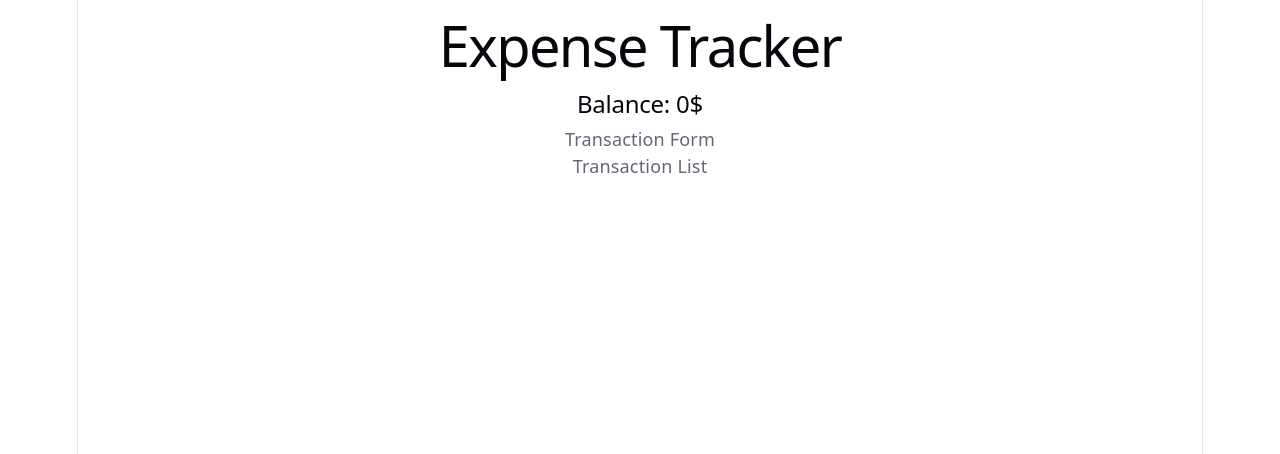
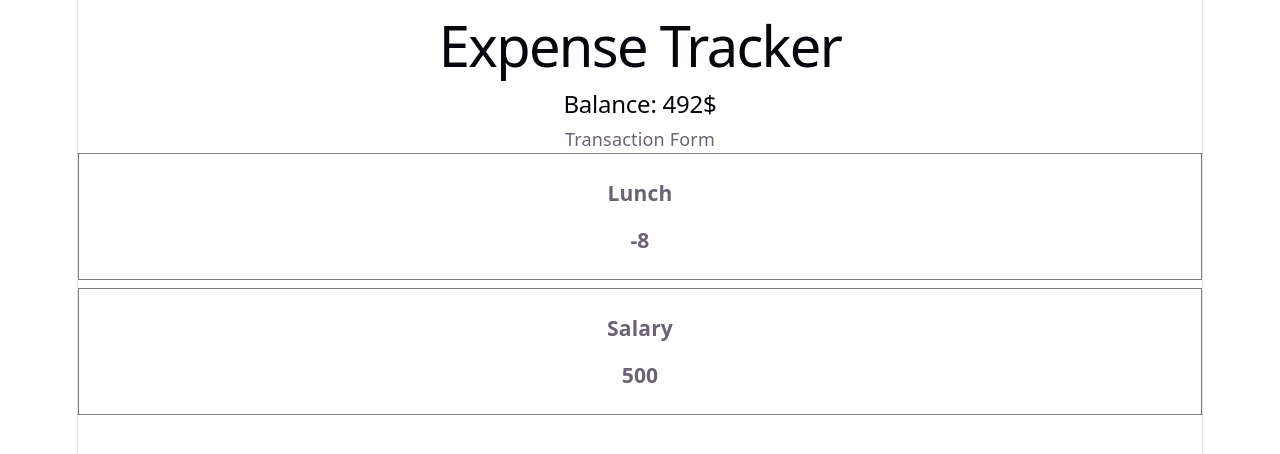
Before and after one commit to timo-1212/Expense-tracker, a React (Vite) app: page / in a window 1280 px wide. Shown: the top 454 px of the page. Built offline with nearby package versions, Linux system fonts and the light colour scheme.

Commit message:
Create transaction item component

```diff
--- a/src/App.jsx
+++ b/src/App.jsx
@@ -4,13 +4,18 @@ import TransactionList from './components/TransactionList'
 
 function App() {
 
+  const transactions = [
+    { id: 1, title: "Lunch", amount: -8 },
+    { id: 2, title: "Salary", amount: 500},
+  ]
+
   return (
     <>
       <h1>Expense Tracker</h1>
 
-      <Balance />
+      <Balance transactions={transactions} />
       <TransactionForm />
-      <TransactionList />
+      <TransactionList transactions={transactions} />
     </>
   )
 }
--- a/src/components/Balance.jsx
+++ b/src/components/Balance.jsx
@@ -1,5 +1,9 @@
-function Balance() {
-    return <h2>Balance: 0$</h2>
+function Balance({ transactions }) {
+    const balance = transactions.reduce((total, transaction) => {
+        return total + transaction.amount
+    }, 0)
+
+    return <h2>Balance: {balance}$</h2>
 }
 
 export default Balance
--- a/src/components/TransactionItem.jsx
+++ b/src/components/TransactionItem.jsx
@@ -0,0 +1,16 @@
+function TransactionItem ({ transaction }) {
+    return (
+        <div
+            style={{
+                border: "1px solid gray",
+                padding: "5px",
+                marginBottom: "8px"
+            }}
+        >
+            <h3>{transaction.title}</h3>
+            <h3>{transaction.amount}</h3>
+        </div>
+    )
+}
+
+export default TransactionItem
--- a/src/components/TransactionList.jsx
+++ b/src/components/TransactionList.jsx
@@ -1,5 +1,16 @@
-function TransactionList () {
-    return <p>Transaction List</p>
+import TransactionItem from "./TransactionItem"
+
+function TransactionList ({ transactions }) {
+    return (
+        <div>
+            {transactions.map(transaction => (
+                <TransactionItem
+                key={transaction.id}
+                transaction={transaction}
+                />
+            ))}
+        </div>
+    )
 }
 
 export default TransactionList
```
